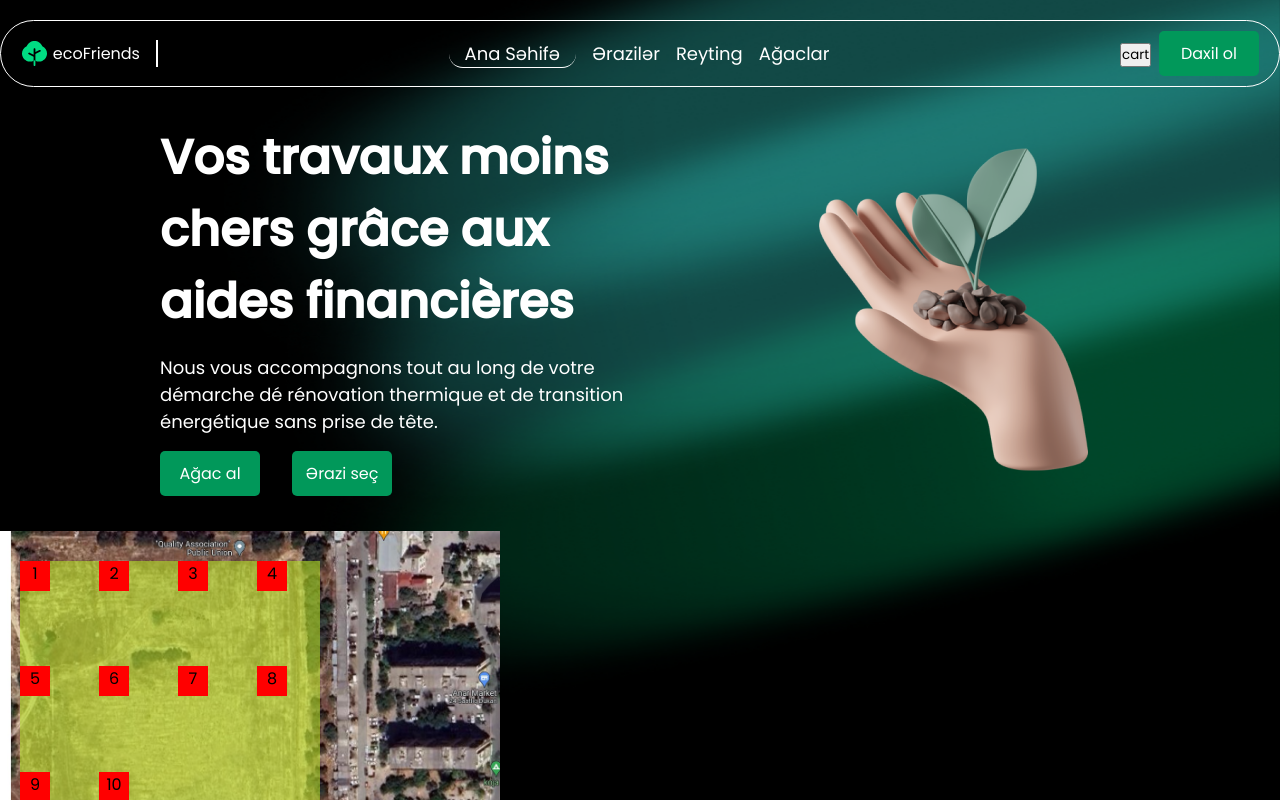
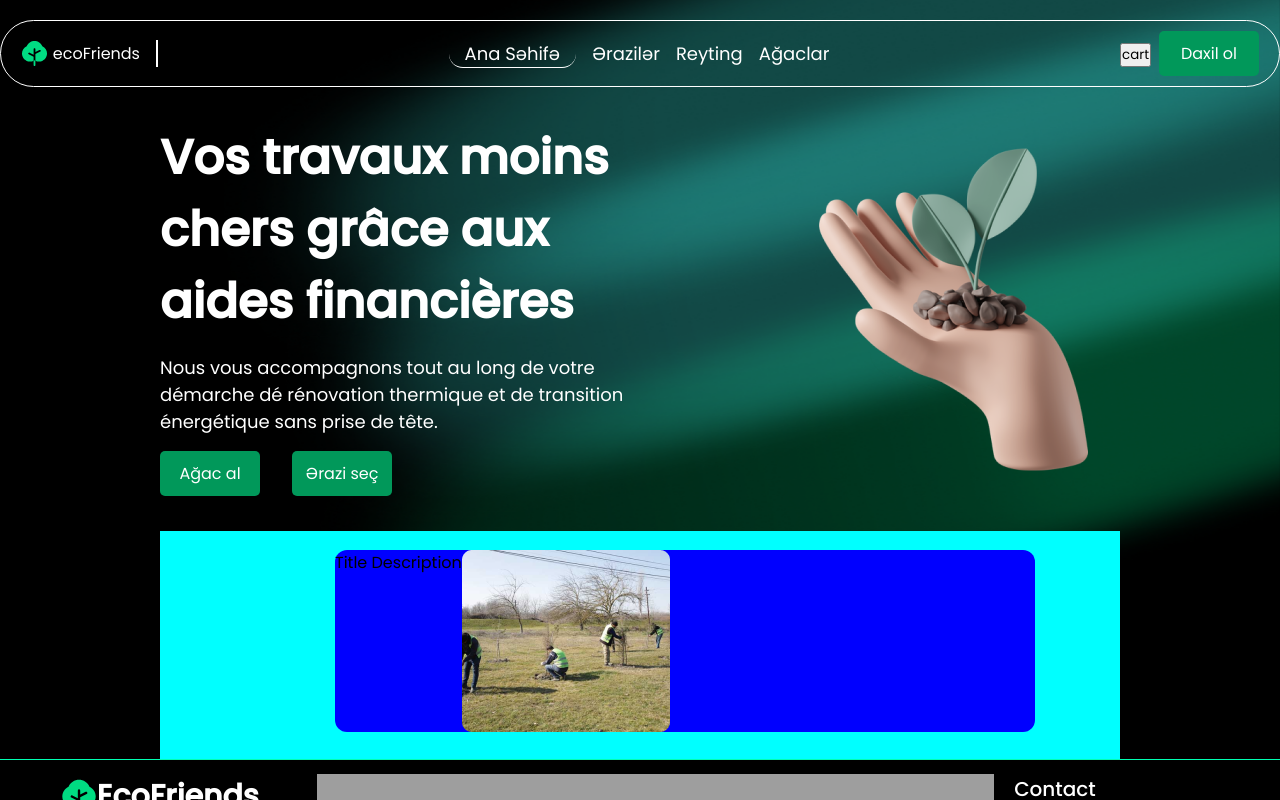
Before and after one commit to iambabazada/hackathon, a React (Create React App) app: page / in a window 1280 px wide. Shown: the top 800 px of the page. Built offline with nearby package versions, Linux system fonts and the light colour scheme; grey boxes are pictures that could not be loaded.

Commit message:
feature-home-component

```diff
--- a/src/pages/home/Home.jsx
+++ b/src/pages/home/Home.jsx
@@ -1,13 +1,13 @@
 import React from 'react'
 import Hero from './components/hero/Hero'
 import styles from './Home.module.css'
-import Rezerv from '../../components/rezerv/Rezerv'
+import HomeUiCard from './components/homeUiCard/HomeUiCard'
 
 const Home = () => {
     return (
         <main className={styles.home}>
             <Hero />
-            <Rezerv />
+            <HomeUiCard />
         </main>
     )
 }
--- a/src/pages/home/Home.module.css
+++ b/src/pages/home/Home.module.css
@@ -0,0 +1,3 @@
+main{
+    padding: 0 10rem    ;
+}
--- a/src/pages/home/components/hero/hero.module.css
+++ b/src/pages/home/components/hero/hero.module.css
@@ -6,7 +6,6 @@
 .hero {
     max-width: 1440px;
     margin: 35px auto;
-    padding: 0 10rem;
 }
 
 
--- /dev/null
+++ b/src/pages/home/components/homeUiCard/HomeUiCard.jsx
@@ -0,0 +1,24 @@
+import React from 'react'
+import styles from '../homeUiCard/homeUiCard.module.css'
+import Image from '../../../../assets/images/Rectangle 14.png'
+
+const HomeUiCard = () => {
+  return (
+    <div className={styles.card_container}>
+       <div className={styles.right_side}>
+            <div className={styles.box}>
+            <div className={styles.details}>
+                     Title
+                     Description
+                </div>
+                <div className={styles.img}>
+                    <img src={Image} alt="" />
+                </div>
+            </div>
+       </div>
+       <div className={styles.left_side}></div>
+    </div>
+  )
+}
+
+export default HomeUiCard
--- /dev/null
+++ b/src/pages/home/components/homeUiCard/homeUiCard.module.css
@@ -0,0 +1,16 @@
+.card_container{
+    padding: 19px 85px 27px 81px;
+    background-color: cyan;
+}
+
+.right_side{
+    display: flex;
+    justify-content: end;
+}
+.right_side .box{
+    display: flex;
+    width: 700px;
+    height: 182px;
+    border-radius: 12px;
+    background-color: blue;
+}
```
Also changed, not shown: src/assets/images/Rectangle 14.png (added).
